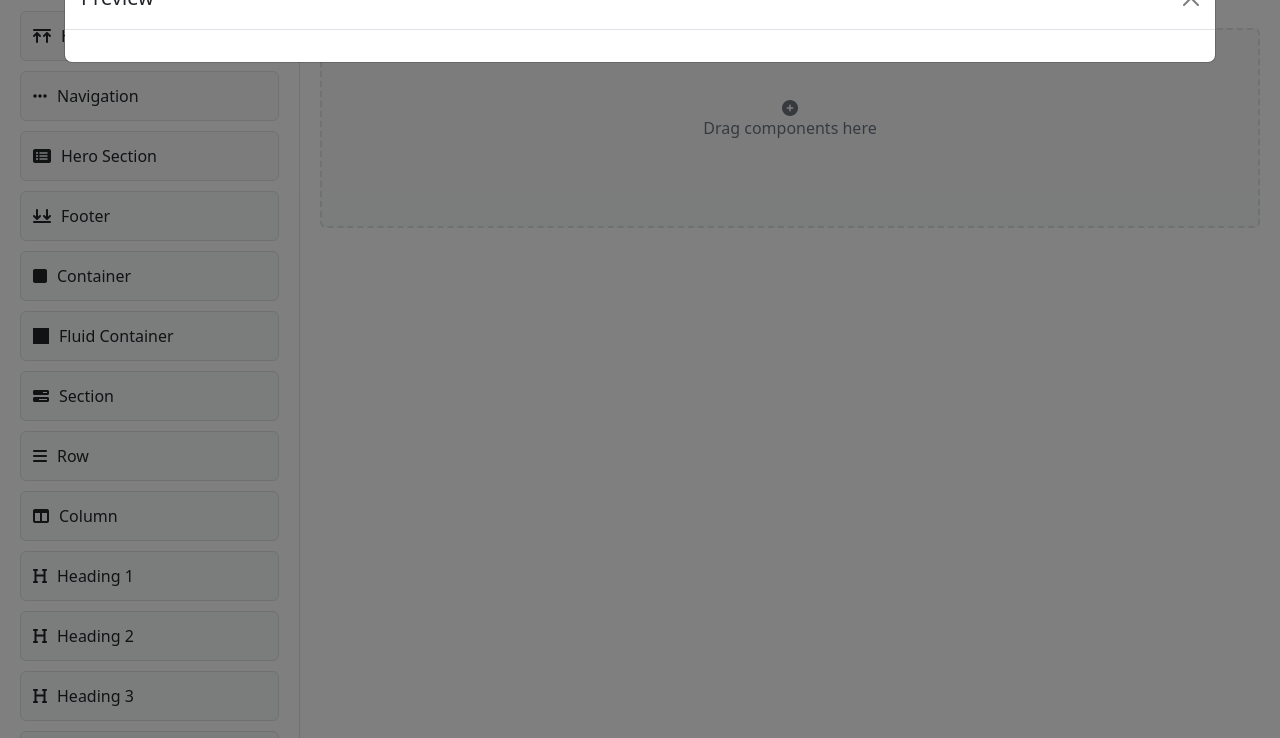
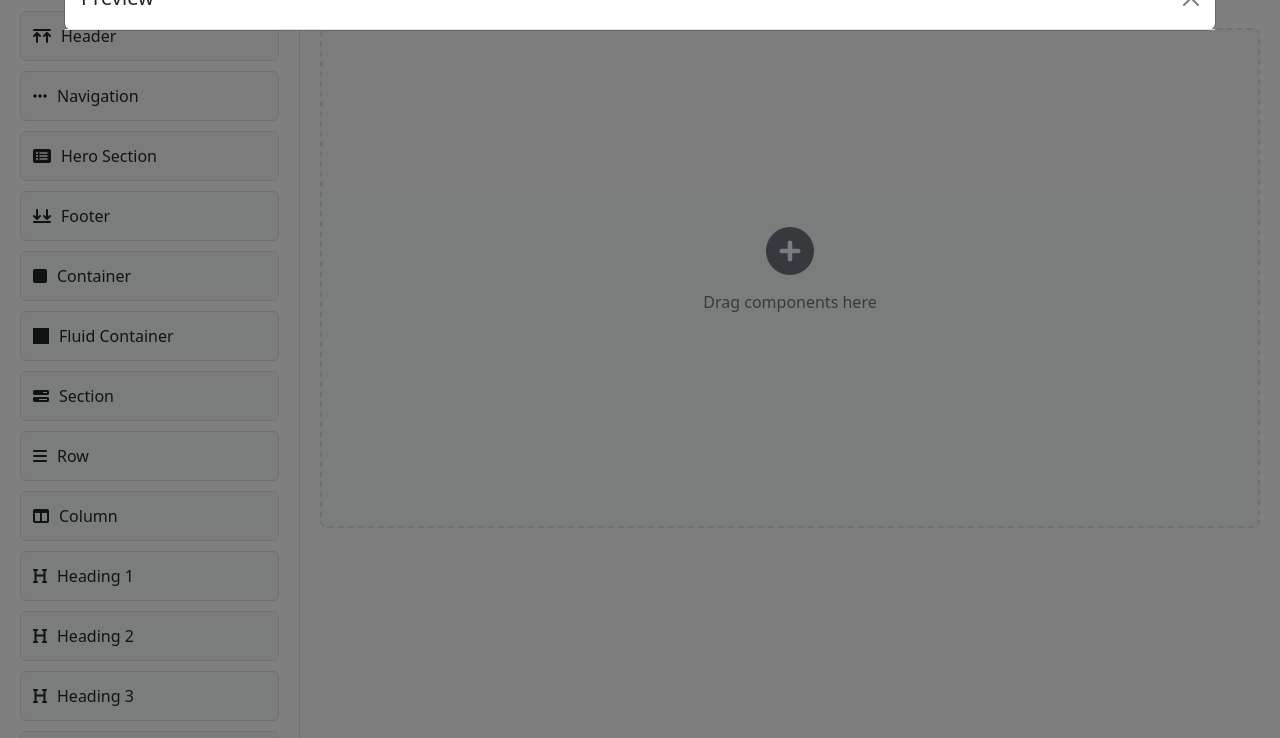
Before and after one commit to DevShedLabs/BootstrapBuilder, a plain HTML site: page index.html in a window 1280 px wide. Both pictures are taken after a click on the button "Preview". Shown: the part 62-800 px from the top of the page. Drawn offline with nearby package versions, Linux system fonts and the light colour scheme.

Commit message:
Some layout tweaks

```diff
--- a/assets/css/styles.css
+++ b/assets/css/styles.css
@@ -89,6 +89,10 @@
 	max-width: 90%;
 }
 
+.preview-modal .modal-body {
+	padding: 0;
+}
+
 .export-code {
 	background:    #f8f9fa;
 	border-radius: 6px;
@@ -132,7 +136,7 @@
 	font-size:    16px;
 }
 
-.empty-canvas-icon {
+.empty-canvas i {
 	width:         48px;
 	height:        48px;
 	margin-bottom: 15px;
@@ -194,12 +198,6 @@
 	opacity: 0.5;
 }
 
-/* Override some existing styles */
-.dropzone {
-	position:   relative;
-	min-height: 200px;
-}
-
 .dropzone.active {
 	background-color: rgba(13, 110, 253, 0.1);
 }
```
